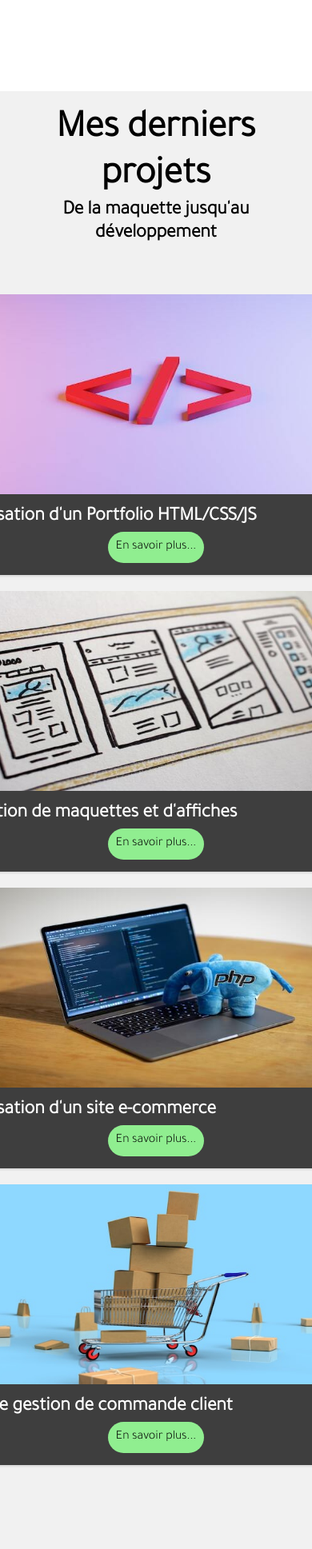
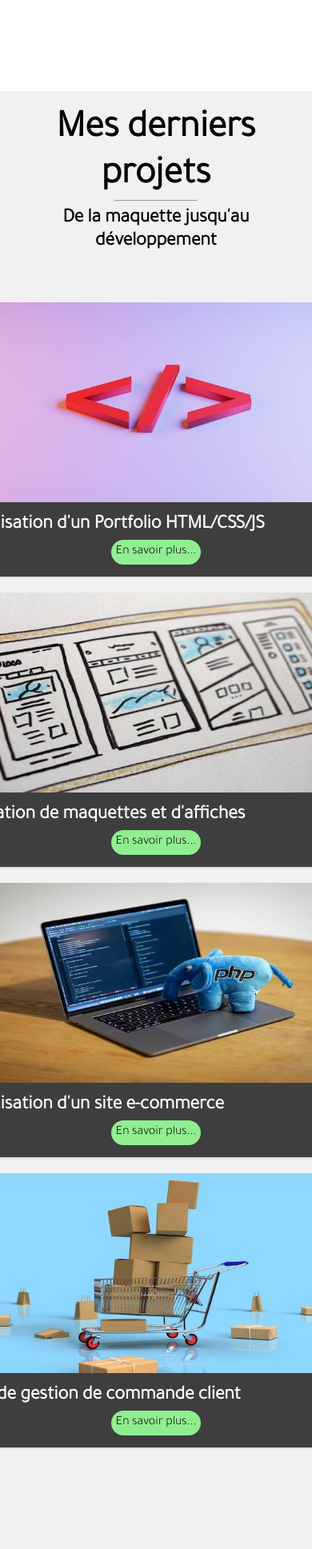
Before and after one commit to Theoode/Portfolio, a PHP site: page / in a window 390 px wide; the page is wider, and only the part inside the window is pictured. Shown: the part 1592-3529 px from the top of that part at 80% size. Run offline with PHP 8.4, Linux system fonts and the light colour scheme; some web fonts are replaced.

Commit message:
Modif galerie responsive

```diff
--- a/CSS/style.css
+++ b/CSS/style.css
@@ -154,7 +154,7 @@ a{
 }
 
 .galerie h2{
-    margin: 15px 0 0 5px;
+    margin: 15px 0 0 15px;
     color: white;
 }
 
@@ -206,7 +206,7 @@ a{
 .btn-expand-more{
     border-radius: 25px;
     cursor: pointer;
-    padding: 10px;
+    padding: 6px;
     background-color: lightgreen;
     display: inline-block;
     position: relative;
--- a/index.html
+++ b/index.html
@@ -49,6 +49,7 @@
 <div class="box">
 <div class="titre_galerie">
     <h2>Mes derniers projets</h2>
+    <hr style="width: 26%; margin-top: 0">
     <h3>De la maquette jusqu'au développement</h3>
 </div>
 
```
